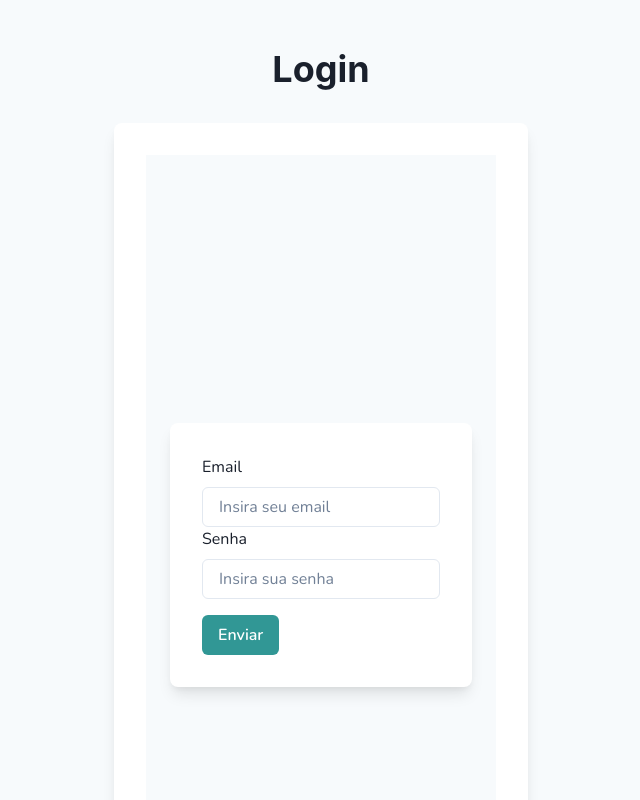
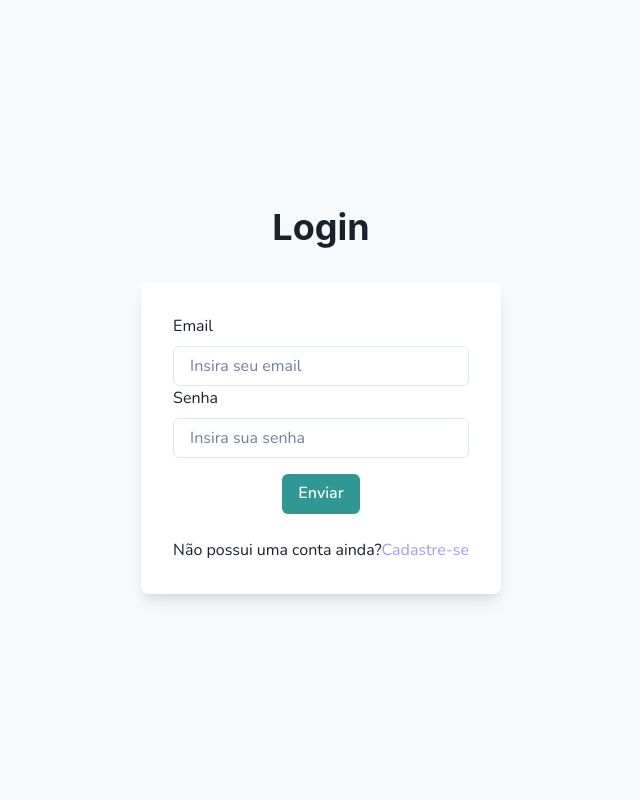
Before and after one commit to esterfrazao/my-little-company, a React (Create React App) app: page / in a window 1280 px wide. Shown: the top 800 px of the page, without its empty margins (319-959 px from the left). Built offline with nearby package versions, Linux system fonts and the light colour scheme.

Commit message:
fix(style): adjusts page height

```diff
--- a/src/components/Form/index.jsx
+++ b/src/components/Form/index.jsx
@@ -27,20 +27,6 @@ const Form = ({ schema, fields }) => {
   }
 
   return (
-    <Flex
-      minH={"100vh"}
-      align={"center"}
-      justify={"center"}
-      bg={useColorModeValue("gray.50", "gray.800")}
-    >
-      <Stack spacing={8} mx={"auto"} maxW={"lg"} py={12} px={6}>
-        <Box
-          rounded={"lg"}
-          bg={useColorModeValue("white", "gray.700")}
-          boxShadow={"lg"}
-          p={8}
-        >
-          <Stack spacing={4}>
     <form onSubmit={handleSubmit(onSubmit)}>
       {fields?.map((input, i) => (
         <FormControl key={i} isInvalid={errors[input.name]}>
@@ -51,11 +37,10 @@ const Form = ({ schema, fields }) => {
             placeholder={input.placeholder}
             {...register(input.name)}
           />
-                  <FormErrorMessage>
-                    {errors[input.name]?.message}
-                  </FormErrorMessage>
+          <FormErrorMessage>{errors[input.name]?.message}</FormErrorMessage>
         </FormControl>
       ))}
+      <Flex justify="center">
         <Button
           mt={4}
           colorScheme="teal"
@@ -64,11 +49,8 @@ const Form = ({ schema, fields }) => {
         >
           Enviar
         </Button>
+      </Flex>
     </form>
-          </Stack>
-        </Box>
-      </Stack>
-    </Flex>
   );
 };
 
--- a/src/pages/Login/index.jsx
+++ b/src/pages/Login/index.jsx
@@ -7,6 +7,7 @@ import {
   Text,
   useColorModeValue,
 } from "@chakra-ui/react";
+import { NavLink } from "react-router-dom";
 
 import Form from "../../components/Form";
 import { loginSchema } from "../../schemas/yupSchemas";
@@ -37,11 +38,9 @@ const Login = () => {
       bg={useColorModeValue("gray.50", "gray.800")}
     >
       <Stack spacing={8} mx={"auto"} maxW={"lg"} py={12} px={6}>
-        <Stack align={"center"}>
-          <Heading fontSize={"4xl"} textAlign={"center"}>
-            Login
-          </Heading>
-        </Stack>
+        <Heading fontSize={"4xl"} textAlign={"center"}>
+          Login
+        </Heading>
         <Box
           rounded={"lg"}
           bg={useColorModeValue("white", "gray.700")}
@@ -51,9 +50,9 @@ const Login = () => {
           <Form schema={loginSchema} fields={fields} />
           <Stack pt={6}>
             <Text align={"center"}>
-              Não possui uma conta ainda?{" "}
-              <Link to="/register" color={"blue.400"}>
-                Cadastre-se
+              Não possui uma conta ainda?
+              <Link color="var(--light-blue)">
+                <NavLink to="/register">Cadastre-se</NavLink>
               </Link>
             </Text>
           </Stack>
--- a/src/styles/global.js
+++ b/src/styles/global.js
@@ -16,8 +16,8 @@ export default createGlobalStyle`
     :root {
         --light-blue: #a39bf0;
         --medium-blue1: #7a74bc;
-        --medium-blue-2: #645ea4;
-        --medium-blue-3: #544cb1 ;
+        --medium-blue2: #645ea4;
+        --medium-blue3: #544cb1 ;
         --dark-blue: #140c4c;
 
         --error: #DB4C25;
@@ -32,7 +32,7 @@ export default createGlobalStyle`
         background-color:  #ffffff00 ;
     }
     ::-webkit-scrollbar-thumb {
-        /* background: var(--blue); */
+        background: var(--medium-blue1);
         border-radius: 10px;
     }
 
```
Lines whose indentation alone changed are shown as unchanged.
